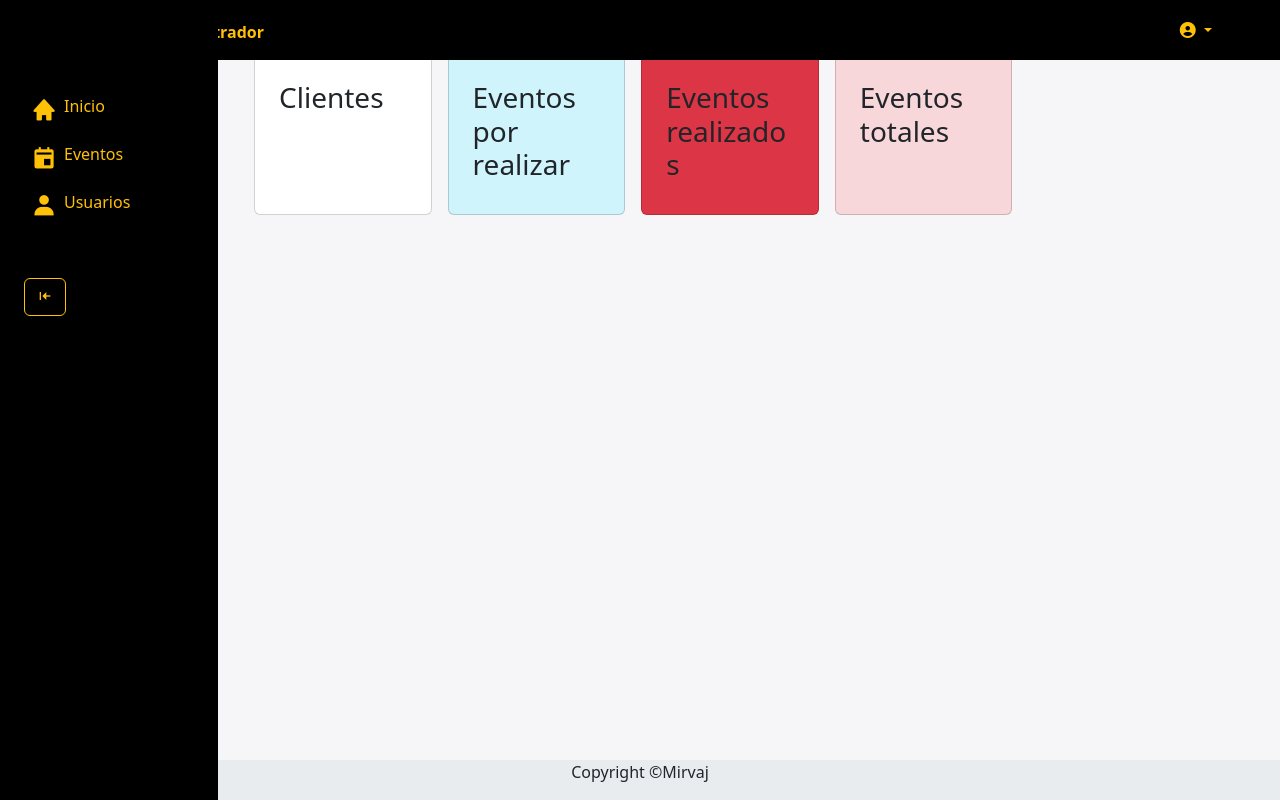
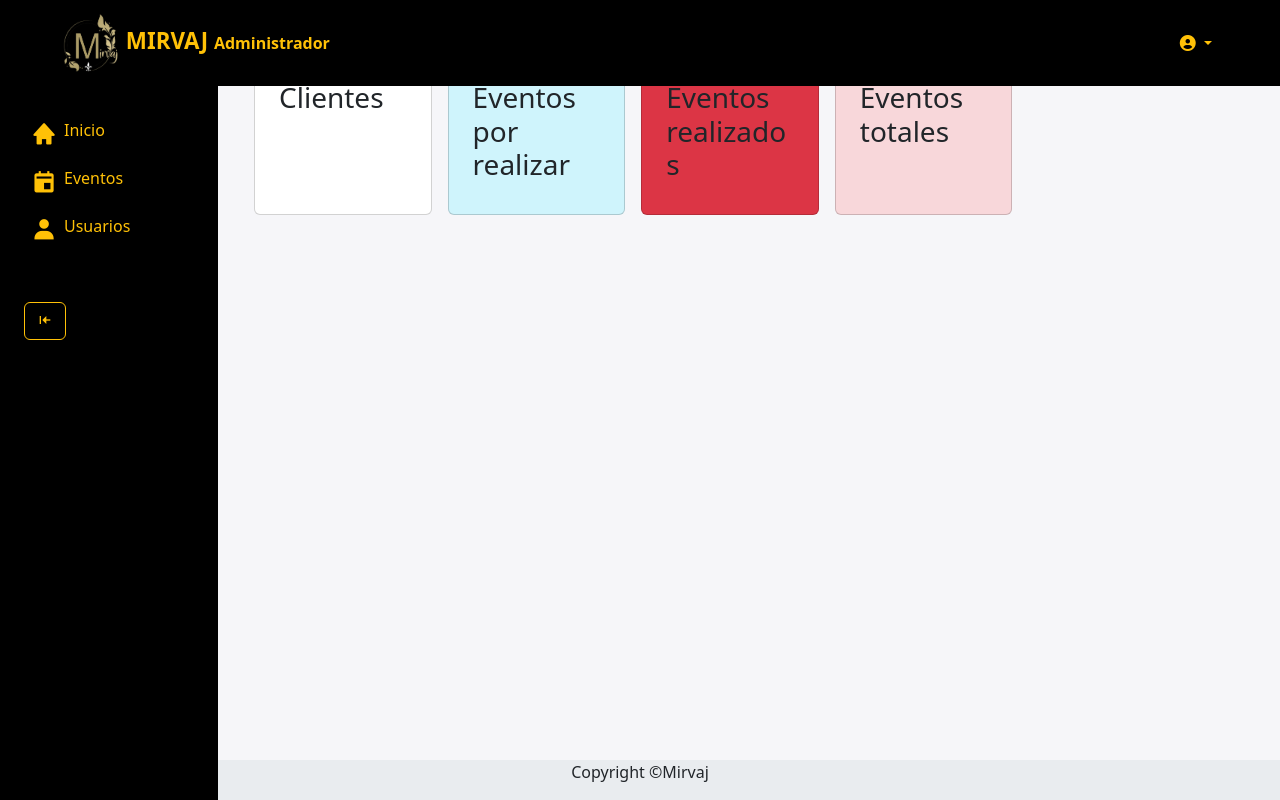
Before and after one commit to DavidDipi/EventProReserve, a Flask app: template app/admin/templates/home.html in a window 1280 px wide. Run offline with Flask 3, Linux system fonts and the light colour scheme; the template is opened without the code that fills it, so the values that code supplies are empty; parts of the project's set-up code (start-up, migrations or seed data) failed here and were passed over; some libraries are stand-ins or nearby versions.

Commit message:
[header]

```diff
--- a/app/admin/templates/includes/header.html
+++ b/app/admin/templates/includes/header.html
@@ -15,10 +15,12 @@
 
 <body>
 
-    <nav class="navbar navbar-expand-lg bg-body-black fixed-top bg-black">
-        <div class="container-fluid ">
+    <nav class="navbar navbar-expand-lg bg-body-black fixed-top bg-black" style="z-index: 2000;">
+        <div class="container-fluid " style="z-index: 1090;">
             <a class="navbar-brand ms-5 text-mirvaj brand" href="#">
-                MIRVAJ <span>Administrador</span>
+
+              <img src="/static/img/logo.png" alt="" width="60" height="60">
+              MIRVAJ <span>Administrador</span>
             </a>
             <button class="navbar-toggler" type="button" data-bs-toggle="collapse" data-bs-target="#navbarNav" aria-controls="navbarNav" aria-expanded="false" aria-label="Toggle navigation">
                 <span class="navbar-toggler-icon"></span>
@@ -81,7 +83,7 @@
     <div class="w-100 row main-class">
       <!-- Sidebar -->
       <div class="sidebar col-3" style="z-index: 1040;" id="sidebar">
-          <ul class="side-menu">
+          <ul class="side-menu pt-4">
               <li class="d-flex justify-content-center">
                 <a href="/admin/">
                   <i class='bx bxs-home'></i>
```
